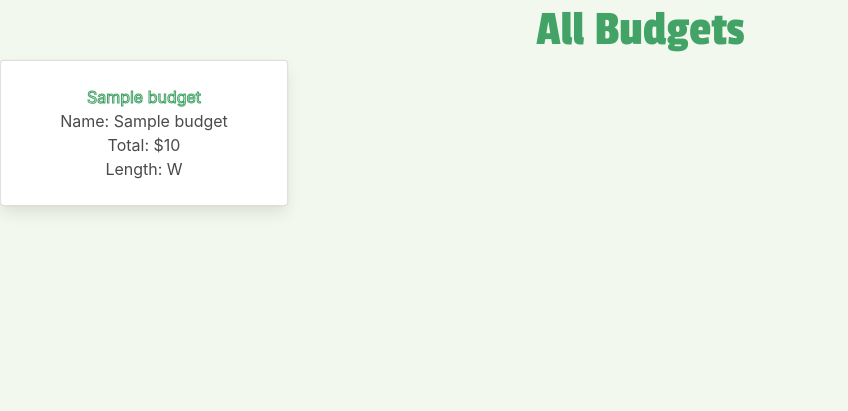
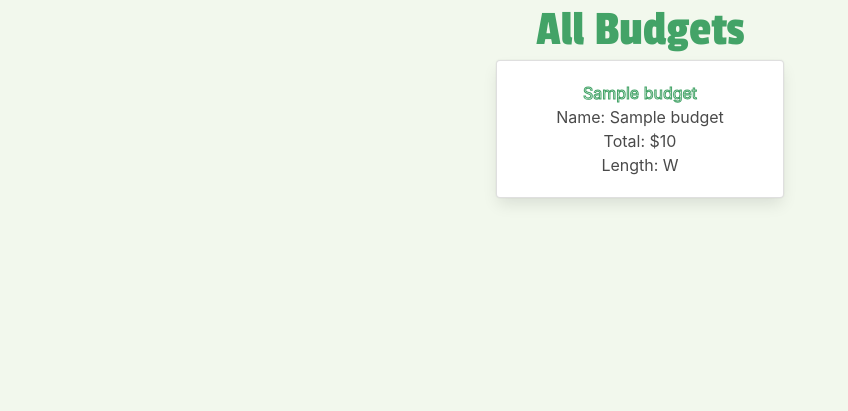
Before and after one commit to dennischen123/BudgetFusion, a Django app: page /budgets/ in a window 1280 px wide. Shown: the part 68-479 px from the top of the page, without its empty margins (0-848 px from the left). Run offline with Django 3.2, Linux system fonts and the light colour scheme; tables that the repository leaves empty hold one stand-in row (values such as "Sample post"); some libraries are stand-ins or nearby versions.

Commit message:
adds styling all budgets card

```diff
--- a/BudgetFusion/main_app/templates/budgets/index.html
+++ b/BudgetFusion/main_app/templates/budgets/index.html
@@ -3,18 +3,21 @@
 {% block content %}
 
 <h1>All Budgets</h1>
-
+<div class="container">
+<div class="row justify-content-center">
 {% for budget in budgets %}
 <a href="{% url 'category_index' budget.id %}">
    <div class="card" style="width: 18rem;">
-    <div class="card-content">
+    <div class="card-body">
       <span class="card-title">{{ budget.name }}</span>
       <p>Name: {{ budget.name }}</p>
       <p>Total: ${{ budget.total }}</p>
-        <p>Length: {{ budget.length }}</p>
+        <p>Length: {{ budget.length}}</p>
     </div>
   </div>
   </a>
 {% endfor %}
+</div>
+</div>
 
 {% endblock %}
```
